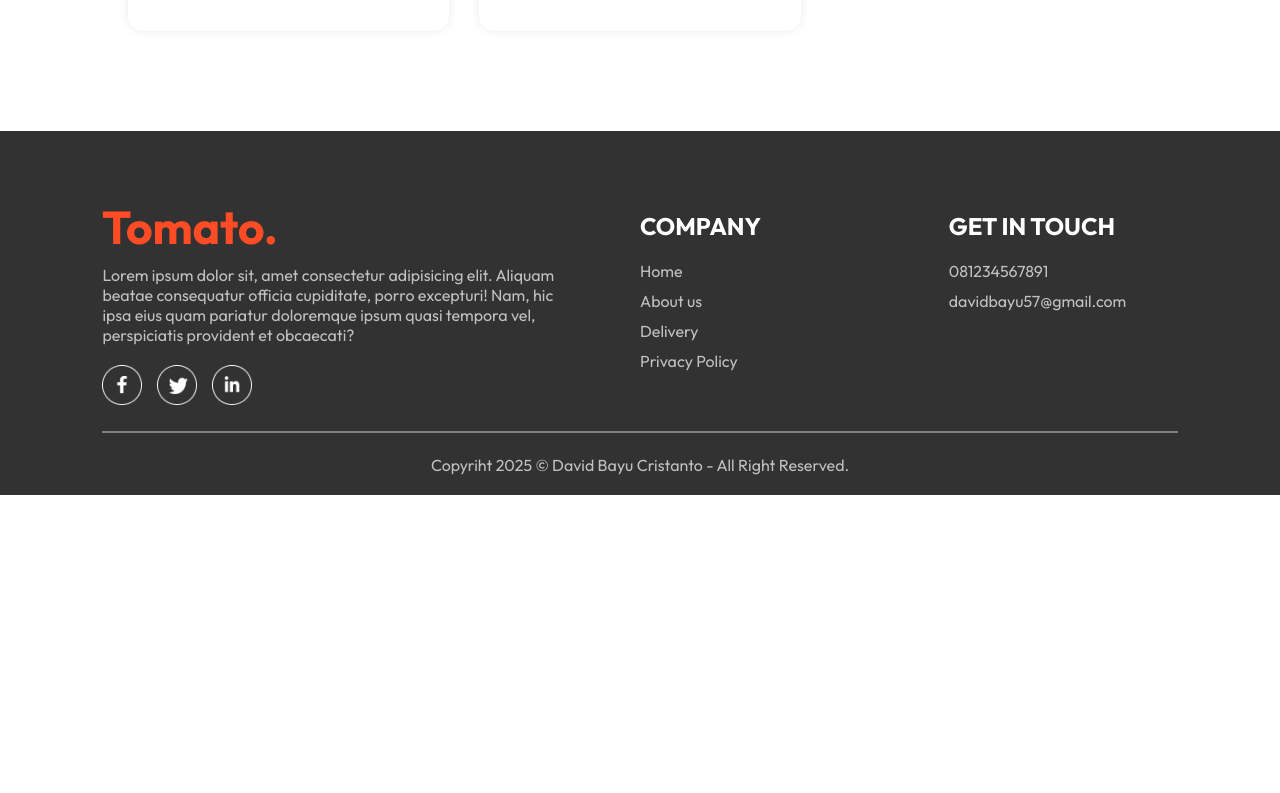
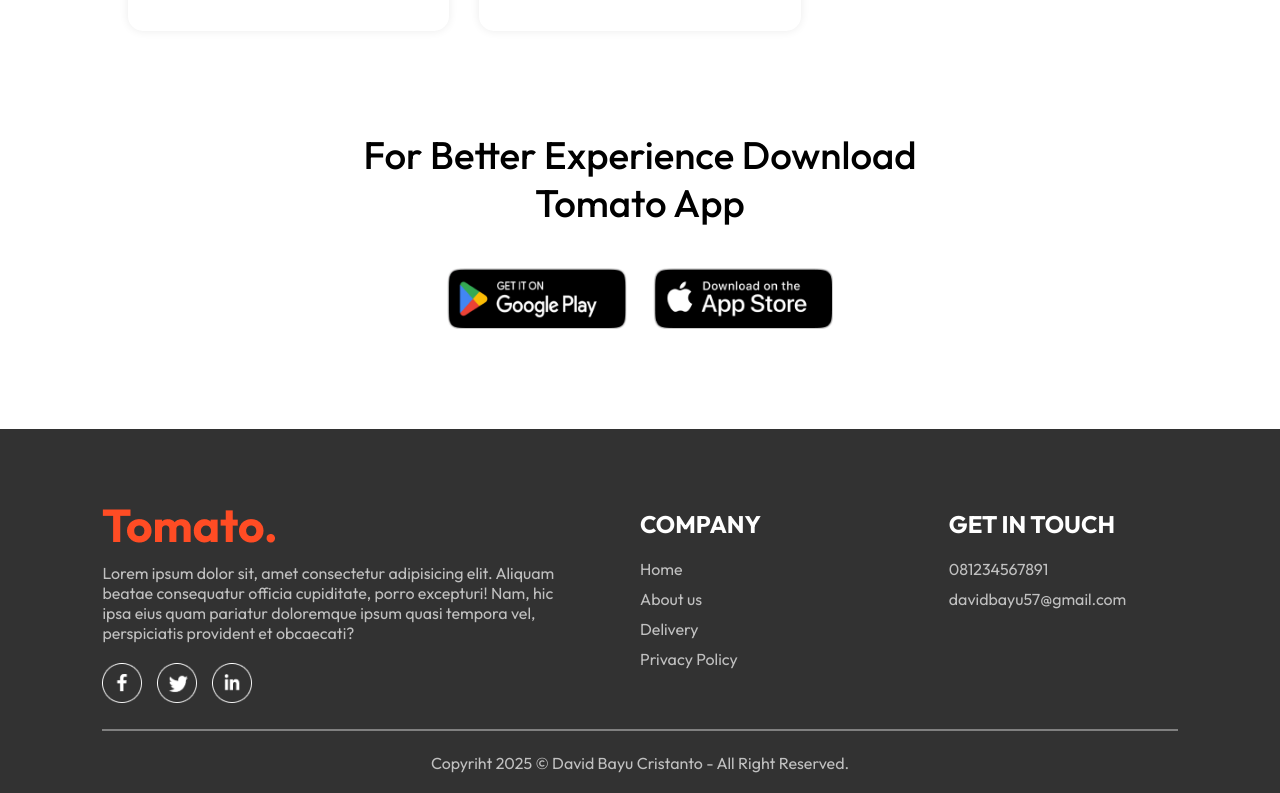
Before and after one commit to davidbayu1805/marketplace-react-express, a React (Vite) app in the folder frontend/: page / in a window 1280 px wide. Shown: the part 5897-6690 px from the top of the page. Before the commit the page ends 6392 px from the top, so only its background shows below. Built offline with nearby package versions, Linux system fonts and the light colour scheme.

Commit message:
responsif

```diff
--- /dev/null
+++ b/frontend/src/components/AppDownload/AppDownload.css
@@ -0,0 +1,25 @@
+.app-download{
+    margin: auto-auto;
+    margin-top: 100px;
+    font-size: max(3vw,2px);
+    text-align: center;
+    font-weight: 500;
+}
+
+.app-download-platforms{
+    display: flex;
+    justify-content: center;
+    gap: max(2vw,10px);
+    margin-top: 40px;
+}
+
+.app-download-platforms img{
+    width: max(30vw,120px);
+    max-width: 180px;
+    transition: 0.5s;
+    cursor: pointer;
+}
+
+.app-download-platforms img:hover{
+    transform: scale(1.05);
+}
--- /dev/null
+++ b/frontend/src/components/AppDownload/AppDownload.jsx
@@ -0,0 +1,18 @@
+import React from 'react'
+import './AppDownload.css'
+import { assets } from '../../assets/assets'
+
+const AppDownload = () => {
+  return (
+    <div className='app-download' id='app-download'>
+        <p>For Better Experience Download <br />Tomato App</p>
+        <div className="app-download-platforms">
+            <img src={assets.play_store} alt="" />
+            <img src={assets.app_store} alt="" />
+        </div>
+
+    </div>
+  )
+}
+
+export default AppDownload
--- a/frontend/src/components/ExploreMenu/ExploreMenu.css
+++ b/frontend/src/components/ExploreMenu/ExploreMenu.css
@@ -54,3 +54,10 @@
     border: 4px solid tomato;
     padding: 2px;
 }
+
+@media (max-width:1050){
+    .explore-menu-text{
+        max-width: 100%;
+        font-size: 14px;
+    }
+}
--- a/frontend/src/components/Footer/Footer.css
+++ b/frontend/src/components/Footer/Footer.css
@@ -46,3 +46,14 @@
     background-color: grey;
     border: none;
 }
+
+@media (max-width:750px){
+    .footer-content{
+        display: flex;
+        flex-direction: column;
+        gap: 35px;
+    }
+    .footer-copyright{
+        text-align: center;
+    }
+}
--- a/frontend/src/components/Header/Header.css
+++ b/frontend/src/components/Header/Header.css
@@ -39,3 +39,23 @@
     border-radius: 50px;
     margin-top: 10px;
 }
+
+@media (max-width:1050px){
+    /* .header{
+        height: 38vw;
+    } */
+    .header-contents{
+        max-width: 45%;
+    }
+}
+@media (max-width:750px){
+    .header-contents{
+        max-width: 65%;
+    }
+    .header-contents p{
+        display: none;
+    }
+    .header-contents button{
+        padding: 2vw, 4vw;
+    }
+}
--- a/frontend/src/components/Navbar/Navbar.css
+++ b/frontend/src/components/Navbar/Navbar.css
@@ -60,3 +60,47 @@
     top: -8px;
     right: -8px;
 }
+
+@media (max-width:1050px){
+    .navbar .logo{
+        width: 140px;
+    }
+    .navbar-menu{
+        gap: 20px;
+        font-size: 17px;
+    }
+    .navbar-right{
+        gap: 30px;
+    }
+    .navbar-right img{
+        width: 22px;
+    }
+    .navbar-right button{
+        padding: 8px 25px;
+    }
+}
+@media (max-width:900px){
+    .navbar .logo{
+        width: 120px;
+    }
+    .navbar-menu{
+        gap: 15px;
+        font-size: 16px;
+    }
+    .navbar-right{
+        gap: 20px;
+    }
+    .navbar-right img{
+        width: 20px;
+    }
+    .navbar-right button{
+        padding: 7px 20px;
+        font-size: 15px;
+    }
+}
+@media (max-width:750px){
+    .navbar-menu{
+        display: none;
+    }
+
+}
--- a/frontend/src/pages/Home/Home.jsx
+++ b/frontend/src/pages/Home/Home.jsx
@@ -3,6 +3,7 @@
 import Header from '../../components/Header/Header'
 import ExploreMenu from '../../components/ExploreMenu/ExploreMenu'
 import FoodDisplay from '../../components/FoodDisplay/FoodDisplay'
+import AppDownload from '../../components/AppDownload/AppDownload'
 
 const Home = () => {
 
@@ -13,6 +14,7 @@
         <Header/>
         <ExploreMenu caegory={category} setCategory={setCategory}/>
         <FoodDisplay category={category}/>
+        <AppDownload/>
     </div>
   )
 }
```
